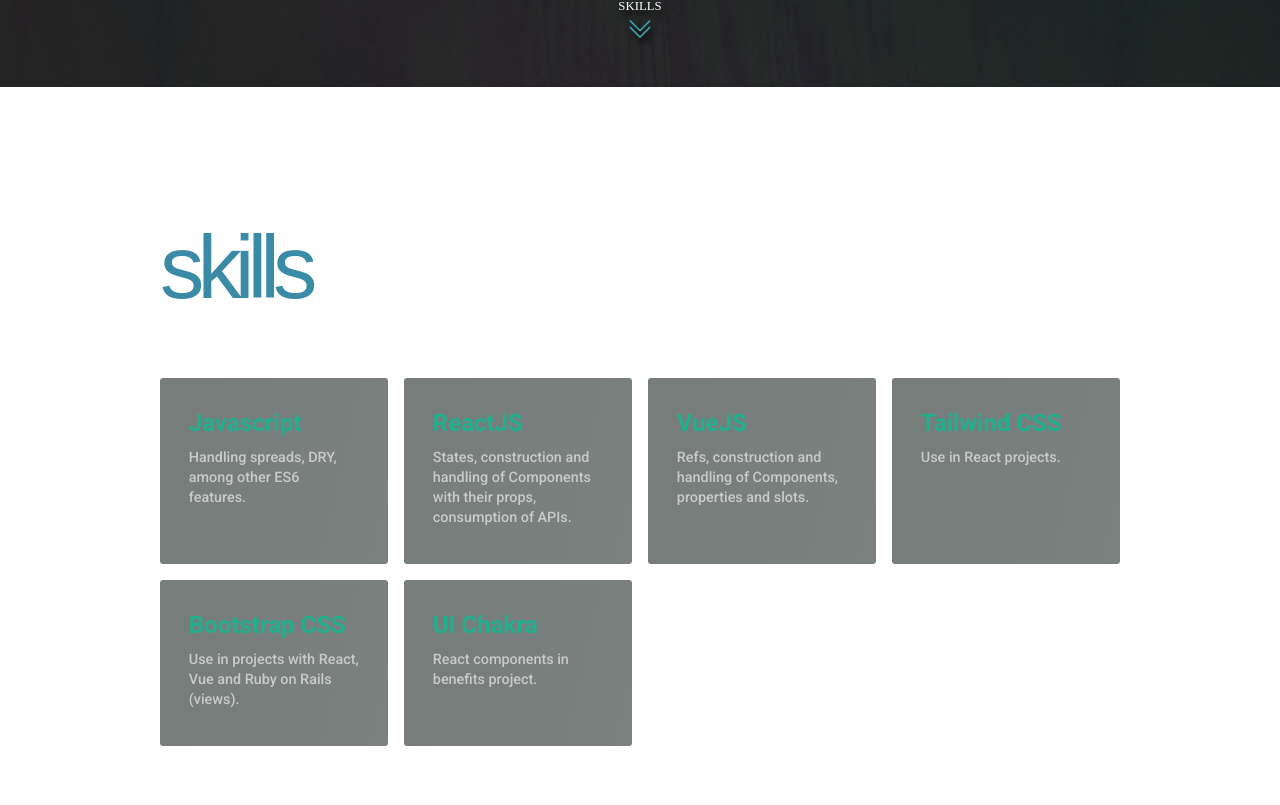
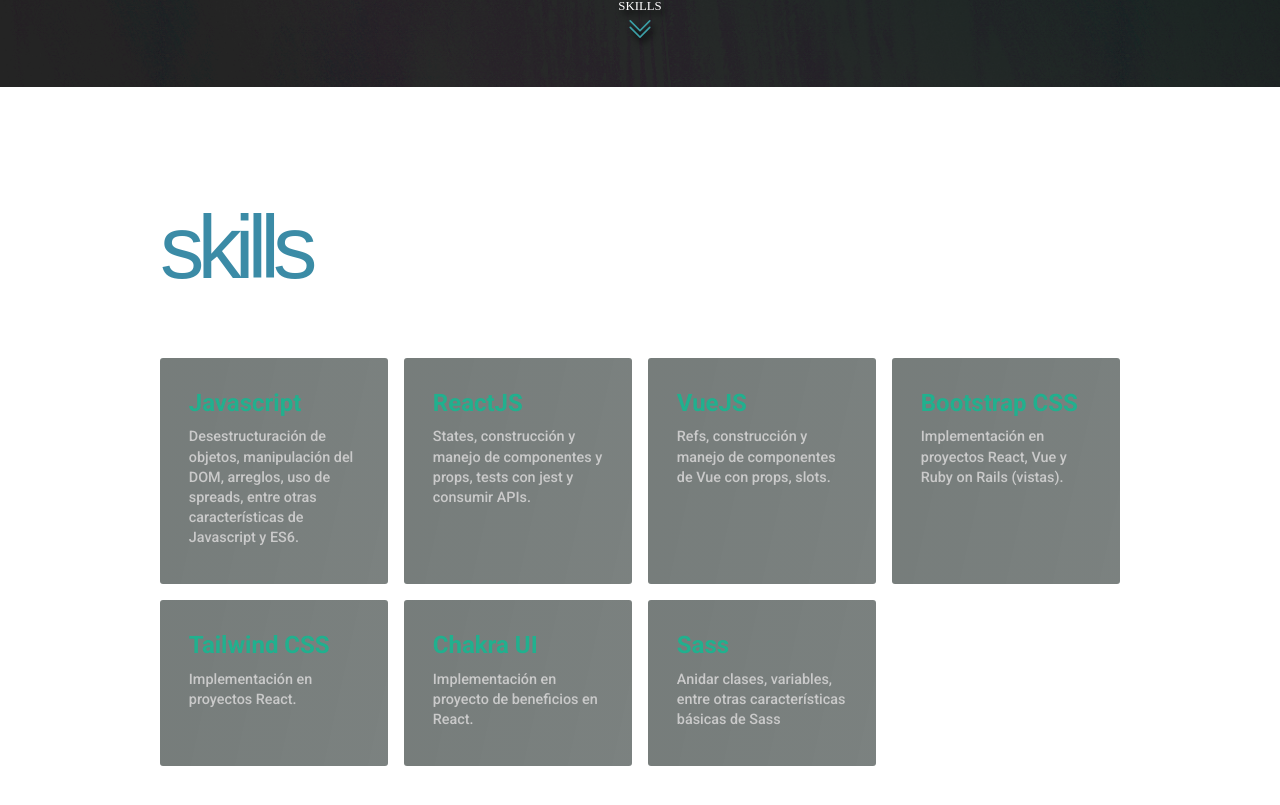
Before and after one commit to ramirezcar/my-portfolio, a Vue app: page /experience in a window 1280 px wide. Shown: the part 713-1518 px from the top of the page. Built offline with nearby package versions, Linux system fonts and the light colour scheme; a web font is replaced by a local one.

Commit message:
locale first set fix

```diff
--- a/src/components/ui/SwitchLanguageInput.vue
+++ b/src/components/ui/SwitchLanguageInput.vue
@@ -4,8 +4,8 @@
   const BaseFlag = defineAsyncComponent(() => import("./SwitchLanguageFlag.vue"))
   const { locale } = useI18n()
   const languages = [
+    { key: "es", label: "Español" },
     { key: "en", label: "English" },
-    { key: "es", label: "Español" },
   ]
   watch(locale, () => {
     localStorage.setItem("locale", locale.value)
--- a/src/main.js
+++ b/src/main.js
@@ -12,7 +12,7 @@
   const LSLocale = localStorage.getItem("locale")
   if (LSLocale) return LSLocale
 
-  let locale = "en"
+  let locale = "es"
 
   // para que se utilice el idioma del navegador
   // const userLocale = navigator?.languages?.[0] || navigator?.language
```
